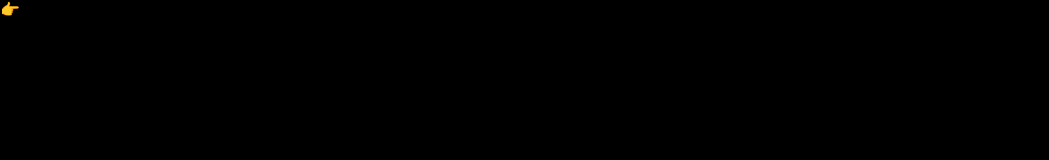
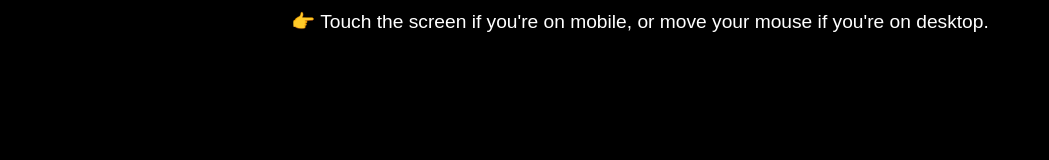
Before and after one commit to ogbhaiyu/j-heart-trail-animation, a plain HTML site: page index.html in a window 1280 px wide. Shown: the whole page, without its empty margins (0-1049 px from the left). Drawn offline with Linux system fonts and the light colour scheme.

Commit message:
Update style.css for instructions

```diff
--- a/style.css
+++ b/style.css
@@ -5,6 +5,18 @@ body{
     overflow: hidden;
 
 
+}
+
+.instruction {
+  position: fixed;
+  top: 10px;
+  width: 100%;
+  text-align: center;
+  color: white;
+  font-family: sans-serif;
+  font-size: 1.2em;
+  z-index: 9999;
+  pointer-events: none;
 }
 
 span{
```
